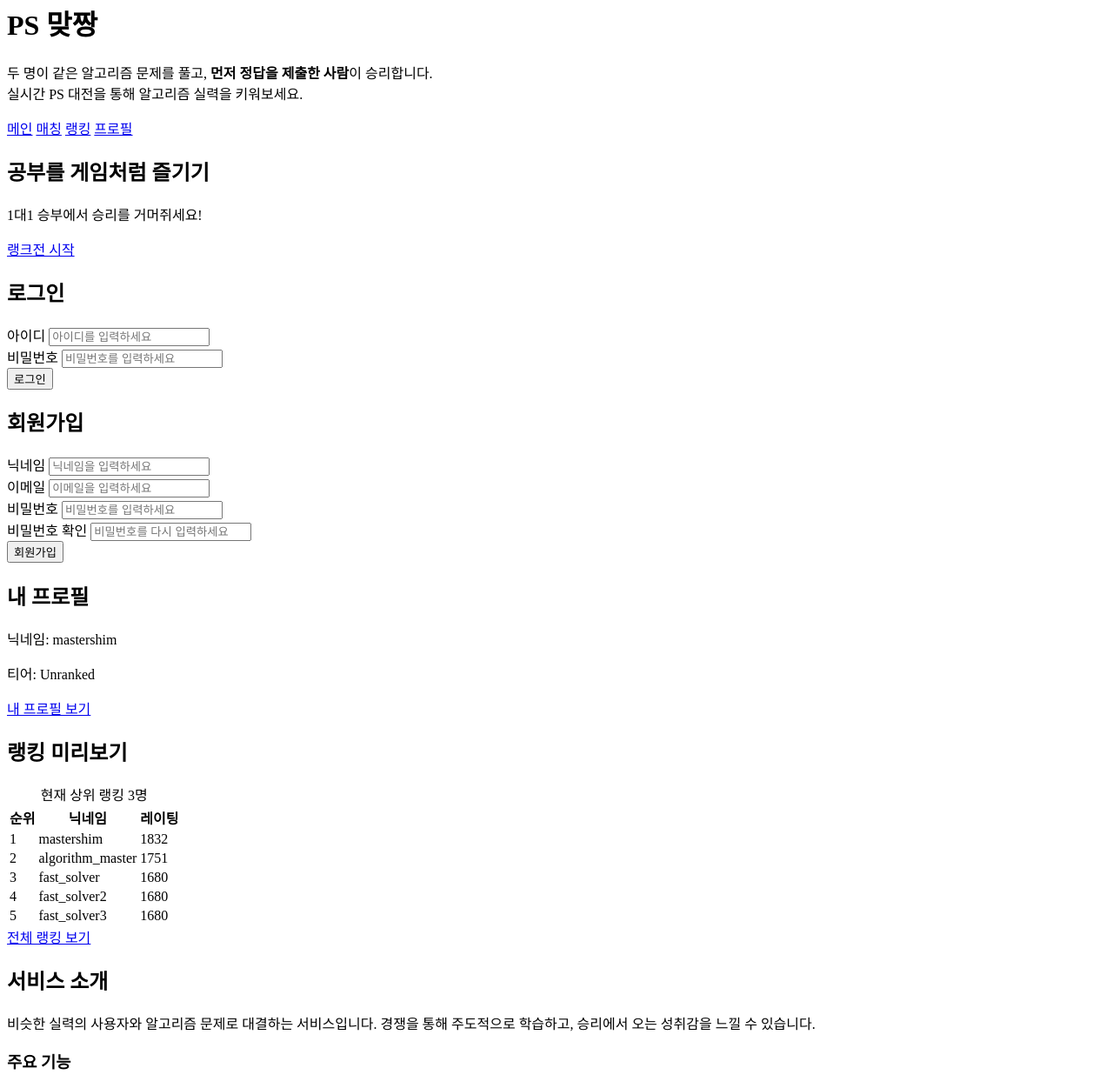
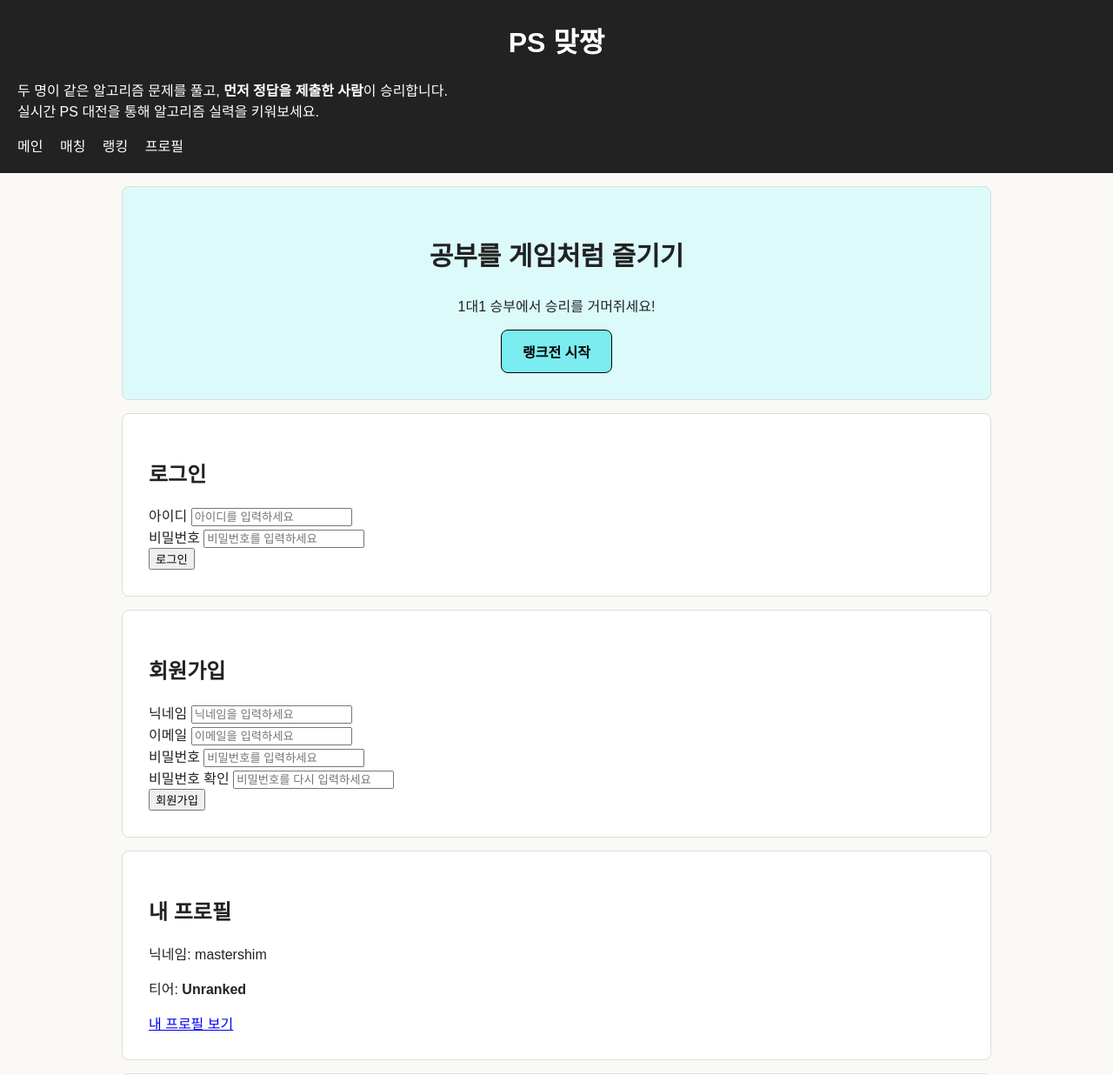
Before and after one commit to dhshim0105/ps-ranked, a plain HTML site: page index.html in a window 1280 px wide. Shown: the part 18-1254 px from the top of the page at 87% size. Drawn offline with Linux system fonts and the light colour scheme.

Commit message:
Add basic CSS styling

```diff
--- /dev/null
+++ b/css/style.css
@@ -0,0 +1,110 @@
+/*
+tag
+.class
+#id
+*/
+
+body {
+    background-color: #faf9f6;
+    color: #222;
+    font-family: Arial, sans-serif;
+    margin: 0;
+}
+
+header {
+    background-color: #222;
+    color: white;
+    /*padding: 요소 안쪽 여백*/
+    padding: 20px;
+}
+
+main {
+    /*화면 너비의 90% 사용*/
+    width: 90%;
+    max-width: 1000px;
+    /*가운데로 자동 맞춤*/
+    margin: 0 auto;
+}
+
+.main-section {
+    background-color: white;
+    border: 1px solid #ddd;
+    border-radius: 8px;
+
+    padding: 30px;
+    margin: 15px 0;
+}
+
+#hero {
+    background-color: rgb(220, 250, 250);
+    text-align: center;
+}
+
+#hero h2 {
+    font-size: 30px;
+}
+
+.hero-button {
+    /*a(링크)를 button처럼 꾸미기 위한 줄*/
+    display: inline-block;
+
+    background-color: rgb(123, 236, 240);
+    color: black;
+    text-decoration: none;
+
+    font-weight: bold;
+
+    border: 1px solid black;
+    border-radius: 8px;
+    /*위 아래 12px, 왼쪽 오른쪽 24px*/
+    padding: 12px 24px;
+}
+
+nav a {
+    color: white;
+    text-decoration: none;
+    /*margin: 요소 바깥쪽 여백*/
+    margin-right: 15px;
+}
+
+h1 {
+    color: white;
+    font-size: 32px;
+    text-align: center;
+}
+
+.tier {
+    font-weight: bold;
+}
+
+#match-button {
+    background-color: rgb(123, 236, 240);
+    color: black;
+
+    width: 200px;
+    height: 50px;
+    /*border는 테두리, solid는 실선, border-radius는 모서리 곡률*/
+    border: 1px solid black;
+    border-radius: 8px;
+
+    font-size: 18px;
+    font-weight: bold;
+}
+
+table {
+    width: 100%;
+    border: 1px solid #ddd;
+    /*겹치는 테두리를 하나로 합치기*/
+    border-collapse: collapse;
+}
+
+th, td {
+    border: 1px solid #ddd;
+    padding: 10px 15px;
+}
+
+th {
+    background-color: #222;
+    color: white;
+    font-weight: bold;
+}
--- a/index.html
+++ b/index.html
@@ -4,6 +4,8 @@
     <meta charset="UTF-8">
     <meta name="viewport" content="width=device-width, initial-scale=1.0">
     <title>PS 맞짱</title>
+
+    <link rel="stylesheet" href="css/style.css">
 </head>
 <body>
     <header>
@@ -25,7 +27,7 @@
         <section id="hero" class="main-section">
             <h2>공부를 게임처럼 즐기기</h2>
             <p>1대1 승부에서 승리를 거머쥐세요!</p>
-            <a href="match.html">랭크전 시작</a>
+            <a href="match.html" class="hero-button">랭크전 시작</a>
         </section>
 
         <section id="login" class="main-section">
@@ -204,12 +206,13 @@
 
             <form>
                 <label for="suggestion-text">건의 내용</label>
+                <br>
                 <textarea
                     id="suggestion-text"
                     name="suggestion"
                     placeholder="서비스에 대한 건의사항을 입력하세요"
                 ></textarea>
-
+                <br>
                 <button type="submit">건의하기</button>
             </form>
         </section>
```
Also changed, not shown: game.html (+2 -0 lines), match.html (+3 -1 lines), practice.html (deleted, +0 -26 lines), profile.html (+2 -0 lines), ranking.html (+2 -0 lines).
